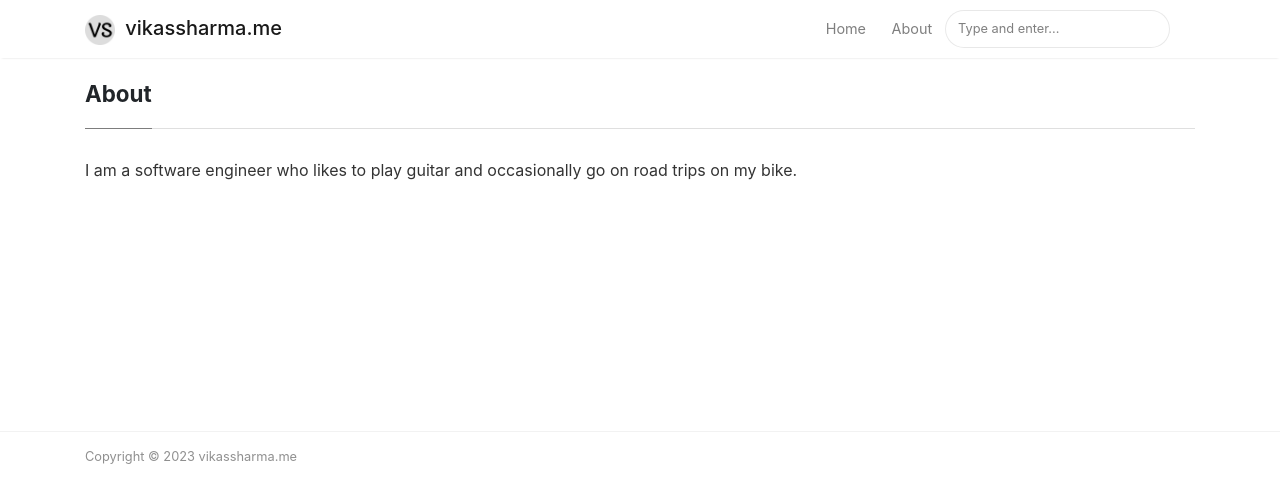
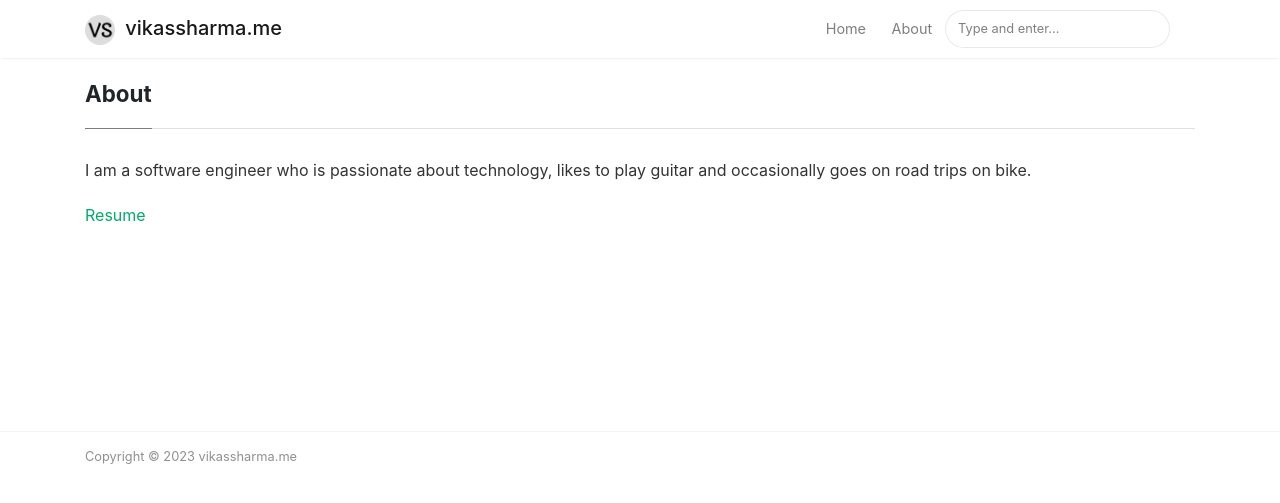
Before and after one commit to vikas3045/vikas3045.github.io, a Jekyll site: the page built from about.markdown, in a window 1280 px wide. Shown: the top 503 px of the page. Built offline with Jekyll 4.4.1, drawn with Linux system fonts in a browser that asks for light colours; nearby versions of some CDN libraries.

Commit message:
Added resume

```diff
--- a/about.markdown
+++ b/about.markdown
@@ -4,4 +4,6 @@ title: About
 permalink: /about/
 ---
 
-I am a software engineer who likes to play guitar and occasionally go on road trips on my bike.
+I am a software engineer who is passionate about technology, likes to play guitar and occasionally goes on road trips on bike.
+
+<a href="/resume">Resume</a>
```
Also changed, not shown: resume.md (added, +7 -0 lines), 1 other file.
